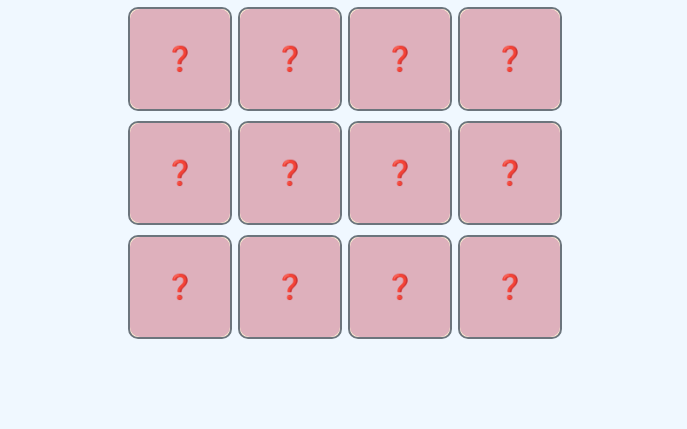
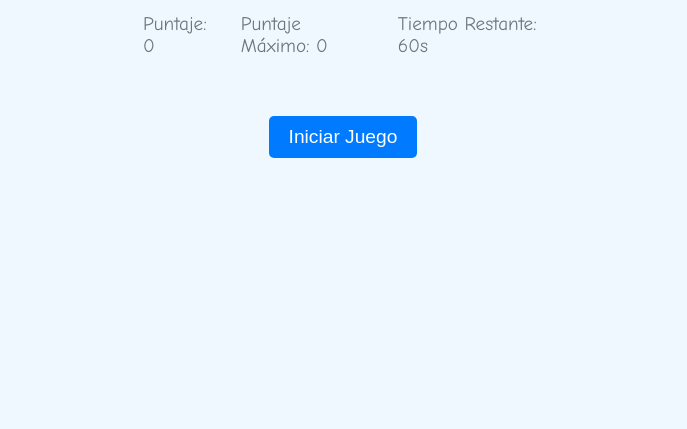
Before and after one commit to mkserna/WebPageEaster, a website built with Vite: page index.html in a window 1280 px wide. Shown: the part 371-800 px from the top of the page, without its empty margins (297-984 px from the left). Built offline with nearby package versions, Linux system fonts and the light colour scheme.

Commit message:
change styles

```diff
--- a/index.html
+++ b/index.html
@@ -11,8 +11,10 @@
   <div id="score-board">
       <p>Puntaje: <span id="score">0</span></p>
       <p>Puntaje Máximo: <span id="high-score">0</span></p>
+      <p>Tiempo Restante: <span id="timer">60</span>s</p>
   </div>
   <div id="game-board"></div>
+  <button id="start-button">Iniciar Juego</button>
   <script src="/src/js/main.js"></script>
 </body>
 </html>
--- a/src/css/style.css
+++ b/src/css/style.css
@@ -73,3 +73,28 @@ h1 {
 .card .back {
   background-color: #deb0bc;
 }
+
+#score-board {
+  margin-bottom: 20px;
+  font-size: 1.2em;
+  color: #6c757d;
+  display: flex;
+  justify-content: space-around;
+  width: 400px;
+}
+
+#start-button {
+  margin-top: 20px;
+  padding: 10px 20px;
+  font-size: 1.2em;
+  color: #ffffff;
+  background-color: #007bff;
+  border: none;
+  border-radius: 5px;
+  cursor: pointer;
+  transition: background-color 0.3s;
+}
+
+#start-button:hover {
+  background-color: #0056b3;
+}
--- a/src/js/main.js
+++ b/src/js/main.js
@@ -2,6 +2,8 @@ document.addEventListener("DOMContentLoaded", () => {
     const gameBoard = document.getElementById('game-board');
     const scoreElement = document.getElementById('score');
     const highScoreElement = document.getElementById('high-score');
+    const timerElement = document.getElementById('timer');
+    const startButton = document.getElementById('start-button');
     const emojis = ['🥚', '🐰', '🌷', '🌼', '🐣', '🥕', '🍫', '🐤'];
     let cards = [...emojis, ...emojis];
     let firstCard = null;
@@ -9,6 +11,8 @@ document.addEventListener("DOMContentLoaded", () => {
     let lockBoard = false;
     let score = 0;
     let highScore = localStorage.getItem('highScore') || 0;
+    let timeLeft = 60;
+    let timer;
 
     highScoreElement.innerText = highScore;
 
@@ -77,6 +81,7 @@ document.addEventListener("DOMContentLoaded", () => {
     function checkWin() {
         const matchedCards = document.querySelectorAll('.card.matched');
         if (matchedCards.length === cards.length) {
+            clearInterval(timer);
             setTimeout(() => {
                 alert('¡Felicidades! ¡Has ganado!');
                 resetGame();
@@ -84,11 +89,25 @@ document.addEventListener("DOMContentLoaded", () => {
         }
     }
 
+    function startTimer() {
+        timer = setInterval(() => {
+            timeLeft--;
+            timerElement.innerText = timeLeft;
+            if (timeLeft === 0) {
+                clearInterval(timer);
+                alert('¡Se acabó el tiempo! Has perdido.');
+                resetGame();
+            }
+        }, 1000);
+    }
+
     function resetGame() {
         gameBoard.innerHTML = '';
         score = 0;
         scoreElement.innerText = score;
-        initGame();
+        timeLeft = 60;
+        timerElement.innerText = timeLeft;
+        startButton.style.display = 'block';
     }
 
     function initGame() {
@@ -97,7 +116,13 @@ document.addEventListener("DOMContentLoaded", () => {
             const card = createCard(emoji);
             gameBoard.appendChild(card);
         });
+        startTimer();
     }
 
-    initGame();
+    startButton.addEventListener('click', () => {
+        startButton.style.display = 'none';
+        initGame();
+    });
+
+    resetGame(); // Inicializar el tablero limpio al cargar la página
 });
```
Lines whose indentation alone changed are shown as unchanged.
